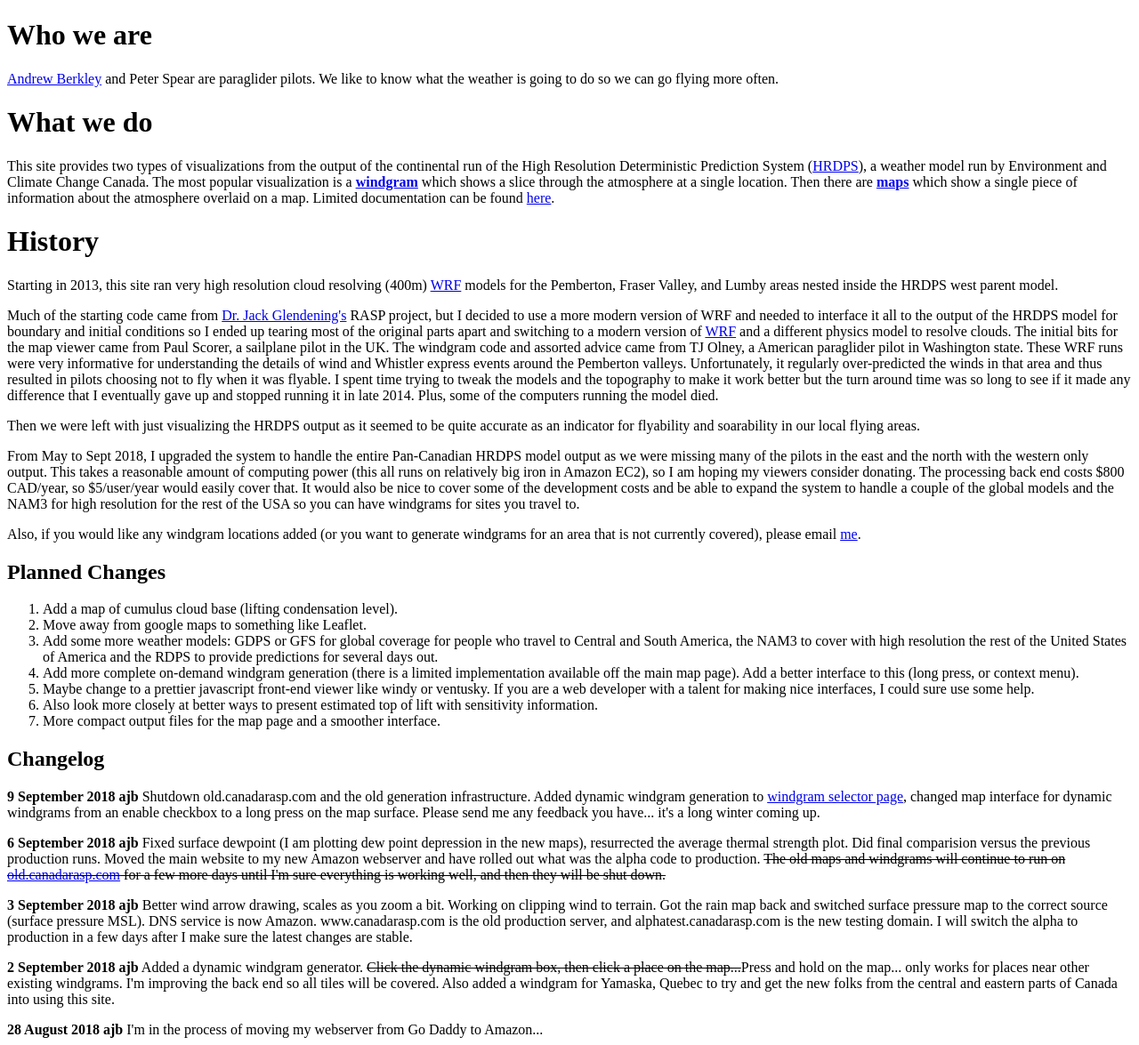
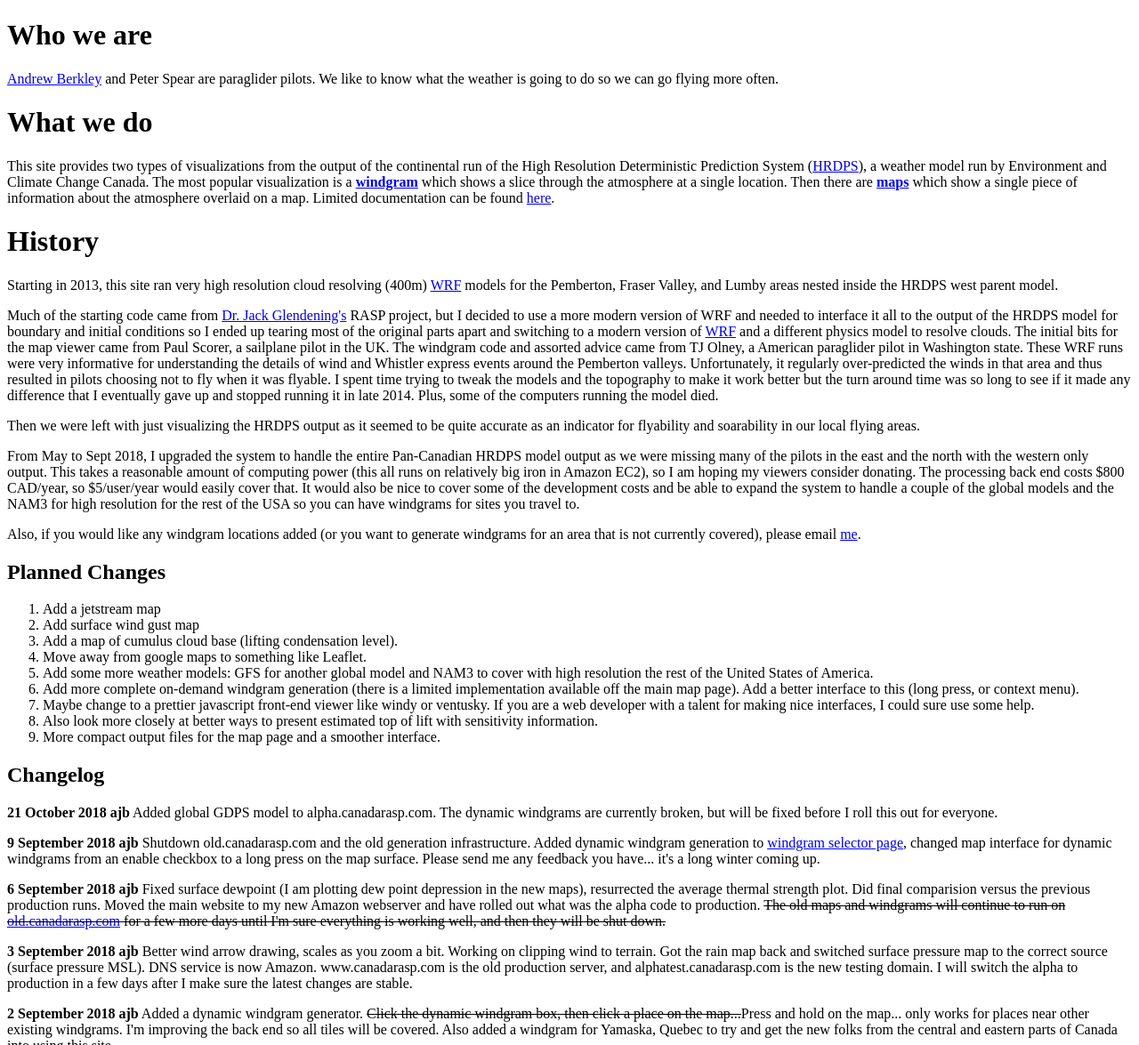
Before and after one commit to ajberkley/canadarasp, a plain HTML site: page web-server/aboutcanadarasp.html in a window 1280 px wide. Shown: the top 1175 px of the page at 89% size. Drawn offline with Linux system fonts and the light colour scheme.

Commit message:
Minor tweaks to documentation and aws scripts

```diff
--- a/web-server/aboutcanadarasp.html
+++ b/web-server/aboutcanadarasp.html
@@ -61,17 +61,17 @@
   email <a href="mailto:ajberkley@gmail.com">me</a>.<p>
 
   <h2>Planned Changes</h2>
-<ol>
+  <ol>
+    <li>Add a jetstream map</li>
+    <li>Add surface wind gust map</li>
 <li>
 Add a map of cumulus cloud base (lifting condensation level).
 <li>
 Move away from google maps to something like Leaflet.
 <li>
-Add some more weather models: GDPS or GFS for global coverage for people who travel to Central and South America, the NAM3 to cover with high resolution the rest of the United States of America and the RDPS to provide predictions for several days out.
-
+Add some more weather models: GFS for another global model and NAM3 to cover with high resolution the rest of the United States of America.
 <li>
 Add more complete on-demand windgram generation (there is a limited implementation available off the main map page).  Add a better interface to this (long press, or context menu).
-
 <li>
 Maybe change to a prettier javascript front-end viewer like windy or ventusky.
 If you are a web developer with a talent for making nice interfaces, I could sure use some help.
@@ -82,6 +82,7 @@ Also look more closely at better ways to present estimated top of lift with sens
 More compact output files for the map page and a smoother interface.
 </ol>
 <h2>Changelog</h2>
+<b>21 October 2018 ajb</b> Added global GDPS model to alpha.canadarasp.com.  The dynamic windgrams are currently broken, but will be fixed before I roll this out for everyone.<p>
 <b>9 September 2018 ajb</b> Shutdown old.canadarasp.com and the old generation infrastructure.  Added dynamic windgram generation to <a href="http://www.canadarasp.com/windgrams-continental/select-windgram.htm">windgram selector page</a>, changed map interface for dynamic windgrams from an enable checkbox to a long press on the map surface.  Please send me any feedback you have... it's a long winter coming up.<p>
 <b>6 September 2018 ajb</b> Fixed surface dewpoint (I am plotting dew point depression in the new maps), resurrected the average thermal strength plot.  Did final comparision versus the previous production runs.  Moved the main website to my new Amazon webserver and have rolled out what was the alpha code to production.  <del>The old maps and windgrams will continue to run on <a href="http://old.canadarasp.com">old.canadarasp.com</a> for a few more days until I'm sure everything is working well, and then they will be shut down.</del><p>
 <b>3 September 2018 ajb</b> Better wind arrow drawing, scales as you zoom a bit. Working on clipping wind to terrain.  Got the rain map back and switched surface pressure map to the correct source (surface pressure MSL).  DNS service is now Amazon.  www.canadarasp.com is the old production server, and alphatest.canadarasp.com is the new testing domain.  I will switch the alpha to production in a few days after I make sure the latest changes are stable.</p>
```
Also changed, not shown: web-server/RASPtable.html (+3 -2 lines), web-server/parameterdescription.html (+6 -3 lines), 2 other files.
